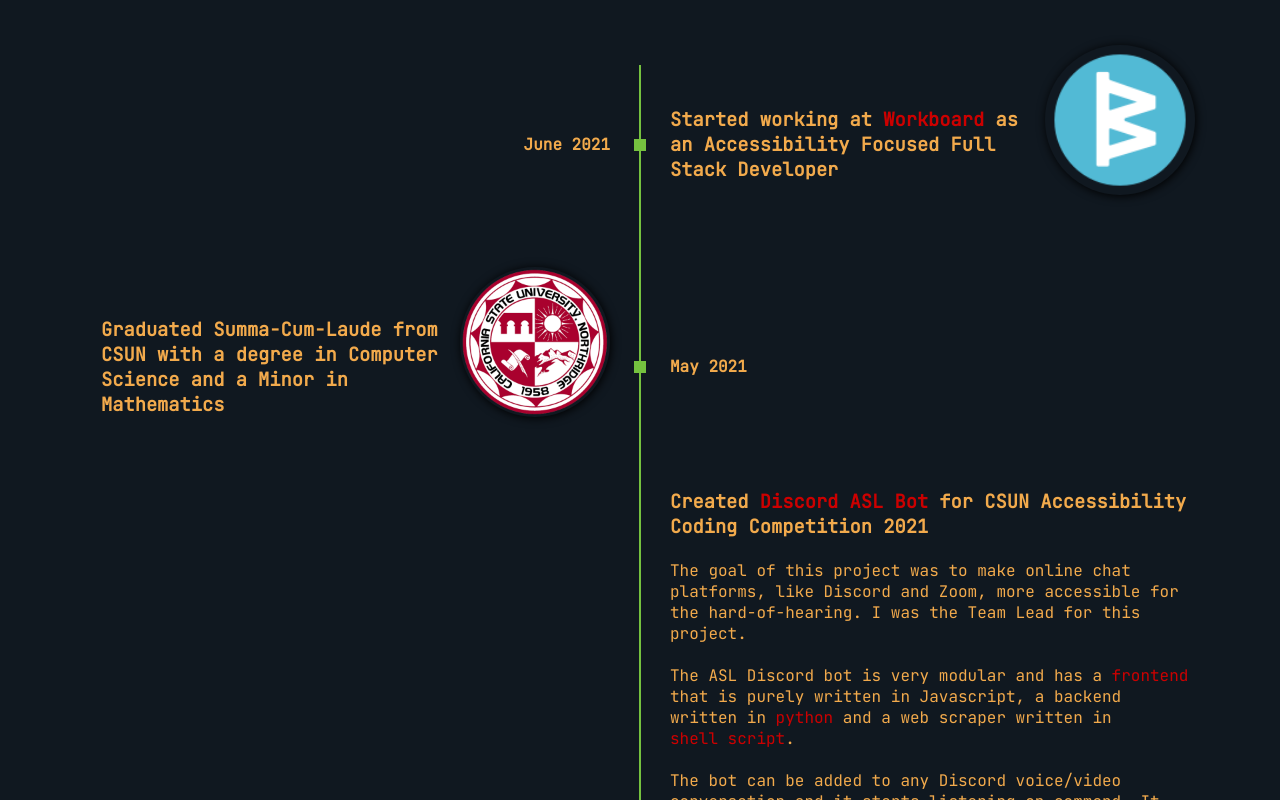
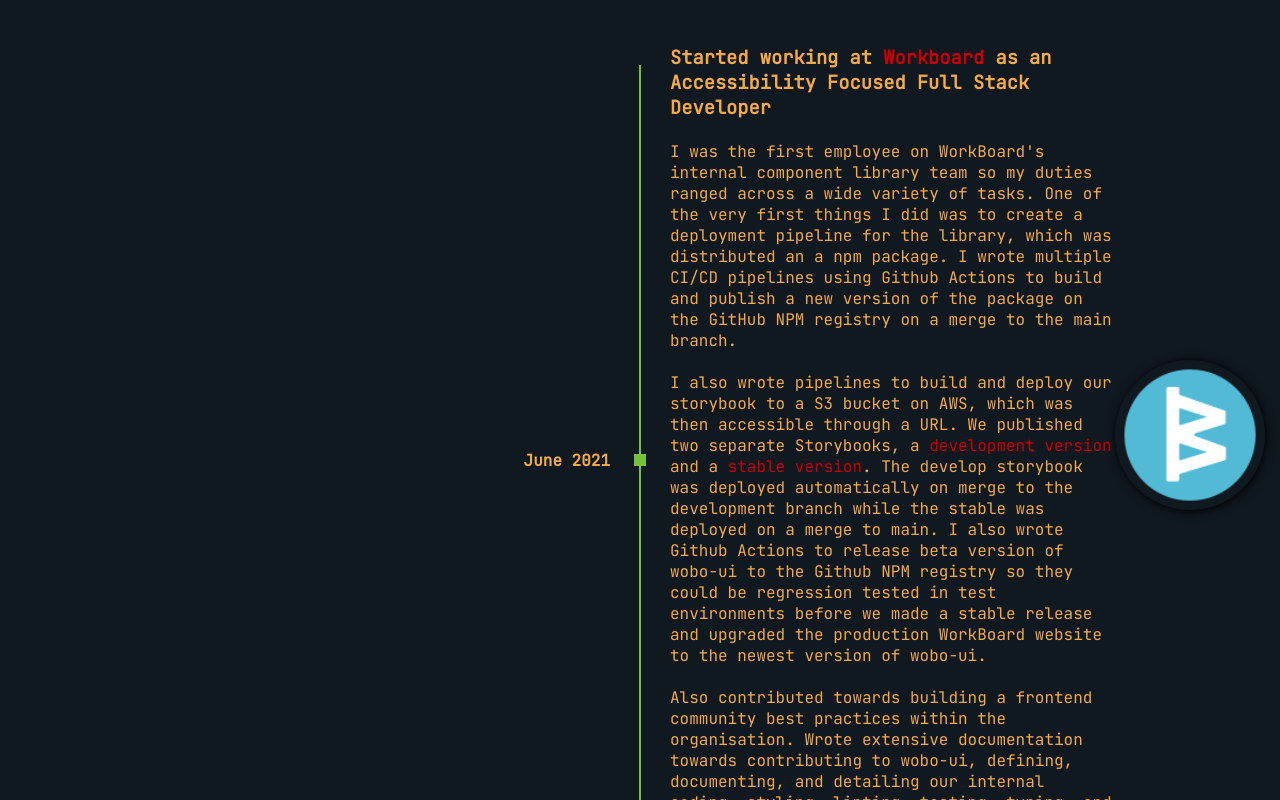
Before and after one commit to Adwitiya-Singh/Adwitiya-Singh.github.io, a React (Create React App) app: page / in a window 1280 px wide. Shown: the part 920-1720 px from the top of the page. Built offline with nearby package versions, Linux system fonts and the light colour scheme.

Commit message:
Add base info about workboard job

```diff
--- a/src/App.js
+++ b/src/App.js
@@ -119,12 +119,28 @@
                                         <span>
 
                                     <h3>Started working at <a href="https://www.workboard.com/">Workboard</a> as an Accessibility Focused Full Stack Developer </h3>
+                                              <span>
+                                         <br/>
+                                        I was the first employee on WorkBoard's internal component library team so my duties ranged across a wide variety of tasks. One of the very first things I did was
+                                        to create a deployment pipeline for the library, which was distributed an a npm package. I wrote multiple CI/CD pipelines using Github Actions to build and publish a new version of the package
+                                          on the GitHub NPM registry on a merge to the main branch.
+                                          <br/> <br/> I also wrote pipelines to build and deploy our storybook to a S3 bucket on AWS, which was then accessible through a URL. We published two separate Storybooks,
+                                          a <a href="https://wobo-storybook.s3.amazonaws.com/development/index.html?path=/docs/wobo-ui-autocomplete2--controlled-value">development version</a> and
+                                          a <a href="https://wobo-storybook.s3.amazonaws.com/latest/index.html?path=/docs/wobo-ui-progress-bar--playground">stable version</a>. The develop storybook was deployed automatically on
+                                          merge to the development branch while the stable was deployed on a merge to main. I also wrote Github Actions to release beta version of wobo-ui to the Github NPM registry so they could be regression tested
+                                          in test environments before we made a stable release and upgraded the production WorkBoard website to the newest version of wobo-ui.
+                                        <br/> <br/>  Also contributed towards building a frontend community best practices within the organisation. Wrote extensive documentation towards contributing to wobo-ui, defining, documenting, and detailing
+                                          our internal coding, styling, linting, testing, typing, and branching standards to make it easier for external devs to contribute components to the library.
+
+                                    </span>
                                             	</span>
                                         <div>
                                             <img className="circle" width="150" height="150" src="Workboard.png"
                                                  alt="Workboard logo Seal"/>
                                         </div>
+
                                     </div>
+
                                     <div className="t-square"></div>
                                 </div>
                             </div>
--- a/src/App.scss
+++ b/src/App.scss
@@ -182,7 +182,7 @@
 
 .container {
   width: 100%;
-  max-width: 1140px;
+  max-width: 2000px;
   padding: 0 15px;
   box-sizing: border-box;
   margin: 0 auto;
```
